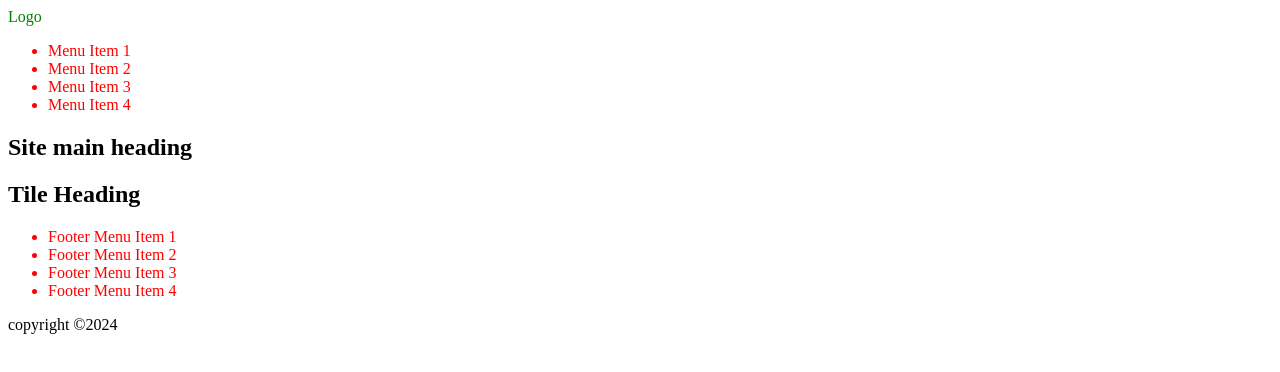
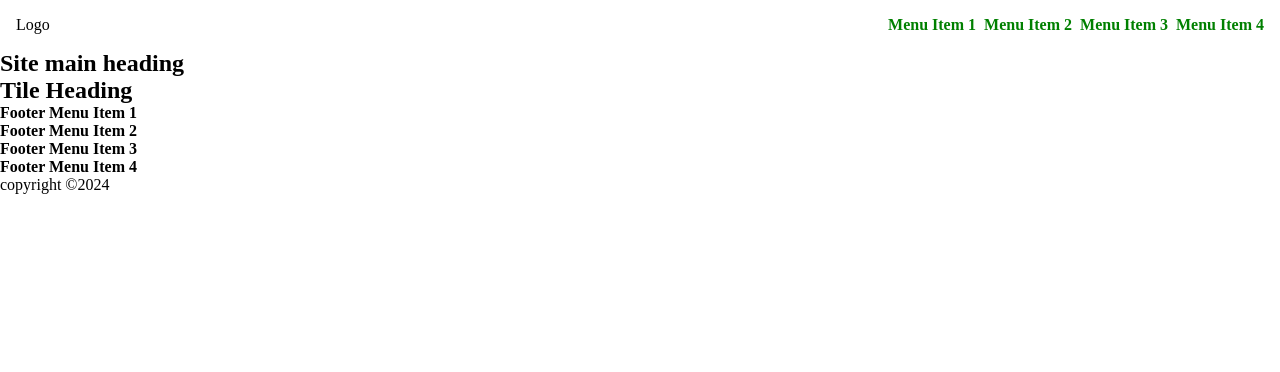
Before and after one commit to Salemoche/HFIAD22, a plain HTML site: page demo-projekt/index.html in a window 1280 px wide. Drawn offline with Linux system fonts and the light colour scheme.

Commit message:
base styling header

```diff
--- a/demo-projekt/index.html
+++ b/demo-projekt/index.html
@@ -9,9 +9,9 @@
 <body>
     <header>
         <div>Logo</div>
-        <nav>
-            <ul>
-                <li>Menu Item 1</li>
+        <nav class="header-navigation">
+            <ul class="header-navigation-list">
+                <li class="active-menu-item">Menu Item 1</li>
                 <li>Menu Item 2</li>
                 <li>Menu Item 3</li>
                 <li>Menu Item 4</li>
@@ -39,5 +39,6 @@
         </nav>
         <div>copyright ©2024</div>
     </footer>
+    <script src="script.js"></script>
 </body>
 </html>
--- a/demo-projekt/script.js
+++ b/demo-projekt/script.js
@@ -0,0 +1 @@
+console.log("Hello World!");
--- a/demo-projekt/styles.css
+++ b/demo-projekt/styles.css
@@ -1,7 +1,36 @@
+* {
+    margin: 0;
+    padding: 0;
+    box-sizing: border-box;
+}
+
+ul {
+    list-style-type: none;
+}
+
+li {
+    font-weight: 600;
+}
+
+/* header */
+
 header {
+    padding: 16px;
+    display: flex;
+    justify-content: space-between;
+}
+
+header li {
     color: green;
 }
 
-li {
-    color: rgb(255, 0, 0);
+.header-navigation-list {
+    display: flex;
+    gap: 8px;
 }
+
+
+/* footer */
+.list-element-footer {
+    color: red;
+}
```
